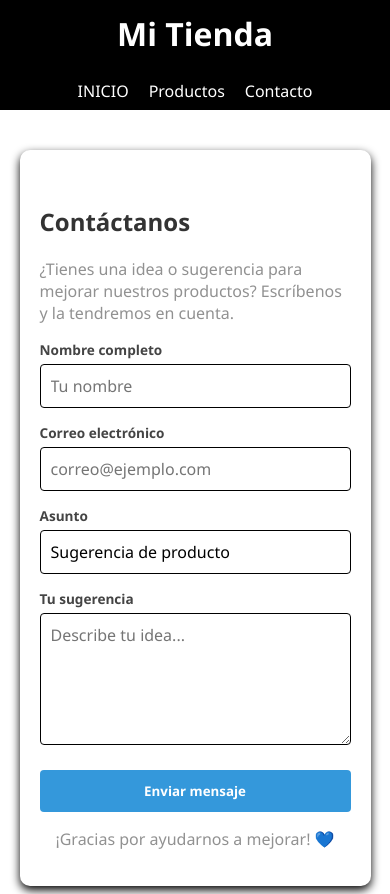
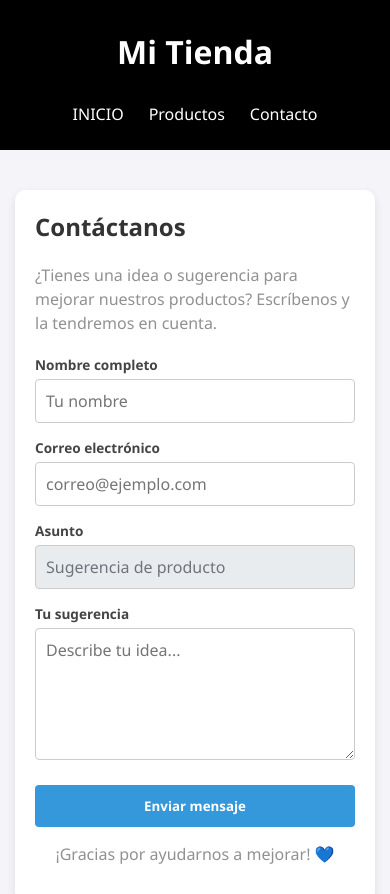
Before and after one commit to arodriguezi10/DDIW-EXAMEN-TRIMESTRE-2, a plain HTML site: page RECUPERACION/examen_alejandro/grid/contacto.html in a window 390 px wide. Shown: the top 894 px of the page. Drawn offline with Linux system fonts and the light colour scheme.

Commit message:
arreglado resposive en examen alejandro

```diff
--- a/RECUPERACION/examen_alejandro/flex/css-flex/contacto.css
+++ b/RECUPERACION/examen_alejandro/flex/css-flex/contacto.css
@@ -3,15 +3,18 @@
     font-family: "Segoe UI", sans-serif;
 }
 
-body{
+body {
     padding: 0;
     margin: 0;
+    /* Buena práctica: asegura un color de fondo base para contraste */
+    background-color: #f4f4f9;
 }
 
 header {
     background-color: #000000;
     color: #ffffff;
-    height: 13vh;
+    /* Cambiado de height fijo a min-height para evitar desbordamientos en móvil */
+    min-height: 13vh;
     display: flex;
     justify-content: space-between;
     align-items: center;
@@ -34,62 +37,80 @@ nav a:hover {
     color: #3498db;
 }
 
-.form-seccion{
+.form-seccion {
     display: flex;
     align-content: center;
     justify-content: center;
     margin-top: 40px;
     margin-bottom: 40px;
+    /* Añadimos padding lateral por si la pantalla es muy pequeña */
+    padding: 0 15px;
 }
 
-.form-card{
+.form-card {
     background-color: #ffffff;
     border-radius: 10px;
-    box-shadow: 0 4px 10px;
-    width: 27vw;
-    padding: 20px;
+    box-shadow: 0 4px 10px rgba(0, 0, 0, 0.1); /* Sombra suavizada */
+
+    /* --- LA CORRECCIÓN CLAVE --- */
+    width: 100%;
+    max-width: 450px; /* Tope máximo en escritorio */
+
+    padding: 30px;
 }
 
-.form-card h2{
-    margin-top: 35px;
+.form-card h2 {
+    margin-top: 0; /* Limpiado el margin-top excesivo */
     color: #333;
 }
 
-.form-card p{
+.form-card p {
     color: #919191;
+    line-height: 1.5; /* Mejora la legibilidad */
 }
 
 .formulario {
     display: flex;
     flex-direction: column;
     gap: 15px;
+    margin-top: 20px;
 }
 
-.campo{
+.campo {
     display: flex;
     flex-direction: column;
     text-align: left;
 }
-.campo label{
+
+.campo label {
     font-weight: bold;
     font-size: 0.85rem;
     margin-bottom: 5px;
     color: #444;
 }
 
-#asunto{
-    cursor:not-allowed;
+#asunto {
+    cursor: not-allowed;
+    background-color: #e9ecef; /* Feedback visual extra para inputs deshabilitados */
+    color: #6c757d;
 }
 
-input, textarea{
+input, textarea {
     padding: 10px;
-    border: 1px solid;
+    border: 1px solid #ccc; /* Color de borde más suave */
     border-radius: 4px;
     font-size: 1rem;
     width: 100%;
     box-sizing: border-box;
     resize: vertical;
 }
+
+input:focus, textarea:focus {
+    outline: none;
+    border-color: #3498db; /* Feedback visual al escribir */
+    box-shadow: 0 0 5px rgba(52, 152, 219, 0.3);
+}
+
 .btn-enviar {
     background-color: #3498db;
     color: #ffffff;
@@ -101,12 +122,14 @@ input, textarea{
     transition: background 0.3s;
     margin-top: 10px;
 }
-.btn-enviar:hover{
-    background-color: aquamarine;
+
+.btn-enviar:hover {
+    background-color: #2980b9; /* Un azul más oscuro es mejor UX que aquamarine */
 }
 
-.mensaje-agradecimiento{
+.mensaje-agradecimiento {
     text-align: center;
+    margin-top: 15px;
 }
 
 footer {
@@ -118,9 +141,15 @@ footer {
     justify-content: center;
 }
 
-@media (max-width: 480px){
-    .form-card{
-        padding:20px;
+/* --- Media Query para Móviles --- */
+@media (max-width: 480px) {
+    header {
+        flex-direction: column; /* Apila el título y el menú */
+        gap: 15px;
+        text-align: center;
+    }
 
+    .form-card {
+        padding: 20px; /* Reduce un poco el espaciado interior para aprovechar la pantalla */
     }
 }
--- a/RECUPERACION/examen_alejandro/grid/css-grid/contacto.css
+++ b/RECUPERACION/examen_alejandro/grid/css-grid/contacto.css
@@ -6,13 +6,19 @@
 body {
     padding: 0;
     margin: 0;
+    background-color: #f4f4f9;
+    /* Patrón maestro: Grid en el body garantiza que el footer siempre se quede abajo */
+    display: grid;
+    grid-template-rows: max-content 1fr max-content;
+    min-height: 100vh;
 }
 
 header {
     background-color: #000000;
     color: #ffffff;
-    height: 13vh;
+    min-height: 13vh;
     display: grid;
+    /* Crea dos columnas que se ajusten a su contenido y las separa a los extremos */
     grid-template-columns: max-content max-content;
     justify-content: space-between;
     align-content: center;
@@ -24,11 +30,11 @@ header h1 {
     padding: 10px;
 }
 
-nav{
+/* Aplicamos Grid al nav para gestionar la separación entre enlaces */
+nav {
     display: grid;
-    grid-template-columns: max-content max-content max-content;
-    justify-content: space-between;
-    gap: 20px;
+    grid-auto-flow: column;
+    gap: 15px;
     align-items: center;
 }
 
@@ -44,59 +50,70 @@ nav a:hover {
 
 .form-seccion {
     display: grid;
-    /* justify-content centra la "pista" del grid, manteniendo el ancho de la tarjeta */
-    justify-content: center;
-    margin-top: 40px;
-    margin-bottom: 40px;
+    /* place-content centra la tarjeta tanto horizontal como verticalmente en su área */
+    place-content: center;
+    padding: 40px 15px;
 }
 
 .form-card {
     background-color: #ffffff;
     border-radius: 10px;
-    box-shadow: 0 4px 10px;
-    width: 27vw;
-    padding: 20px;
+    box-shadow: 0 4px 10px rgba(0, 0, 0, 0.1);
+    width: 100%;
+    max-width: 450px;
+    padding: 30px;
 }
 
 .form-card h2 {
-    margin-top: 35px;
+    margin-top: 0;
     color: #333;
 }
 
 .form-card p {
     color: #919191;
+    line-height: 1.5;
 }
 
 .formulario {
     display: grid;
-    /* Grid apila automáticamente los elementos en filas por defecto */
+    /* Grid apila automáticamente los nodos hijos (.campo) en filas */
     gap: 15px;
+    margin-top: 20px;
 }
 
 .campo {
     display: grid;
+    /* Sustituye el margin-bottom del label, gestionando la separación desde el padre */
+    gap: 5px;
     text-align: left;
 }
 
 .campo label {
     font-weight: bold;
     font-size: 0.85rem;
-    margin-bottom: 5px;
     color: #444;
 }
 
 #asunto {
     cursor: not-allowed;
+    background-color: #e9ecef;
+    color: #6c757d;
 }
 
 input, textarea {
     padding: 10px;
-    border: 1px solid;
+    border: 1px solid #ccc;
     border-radius: 4px;
     font-size: 1rem;
     width: 100%;
     box-sizing: border-box;
     resize: vertical;
+}
+
+input:focus, textarea:focus {
+    outline: none;
+    border-color: #3498db;
+    box-shadow: 0 0 5px rgba(52, 152, 219, 0.3);
 }
 
 .btn-enviar {
@@ -112,11 +129,12 @@ input, textarea {
 }
 
 .btn-enviar:hover {
-    background-color: aquamarine;
+    background-color: #2980b9;
 }
 
 .mensaje-agradecimiento {
     text-align: center;
+    margin-top: 15px;
 }
 
 footer {
@@ -124,30 +142,21 @@ footer {
     color: #ffffff;
     height: 10vh;
     display: grid;
-    place-items: center;
+    /* place-content es el atajo de Grid para alinear y justificar al centro */
+    place-content: center;
 }
 
+/* --- Media Query --- */
 @media (max-width: 480px) {
     header {
-        /* Comportamiento responsivo para apilar el menú en móviles */
+        /* Pasa a tener una sola columna, apilando el h1 y el nav */
         grid-template-columns: 1fr;
         justify-items: center;
-        gap: 10px;
-    }
-
-    nav {
-        display: grid;
-        grid-auto-flow: column;
-        gap: 10px;
-    }
-
-    nav a {
-        margin: 0px;
+        gap: 15px;
+        text-align: center;
     }
 
     .form-card {
         padding: 20px;
-        /* Corrección sugerida: adaptar el ancho en móviles */
-        width: 90vw;
     }
 }
```
Also changed, not shown: RECUPERACION/examen_carlos/grid/css-grid/ejercicio2.css (+2 -12 lines).
